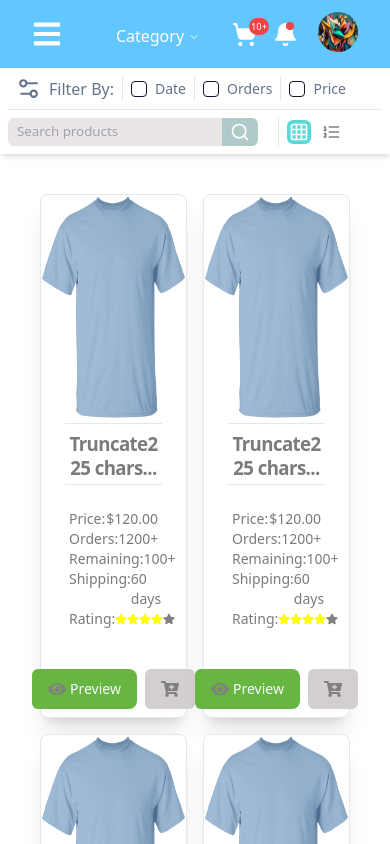
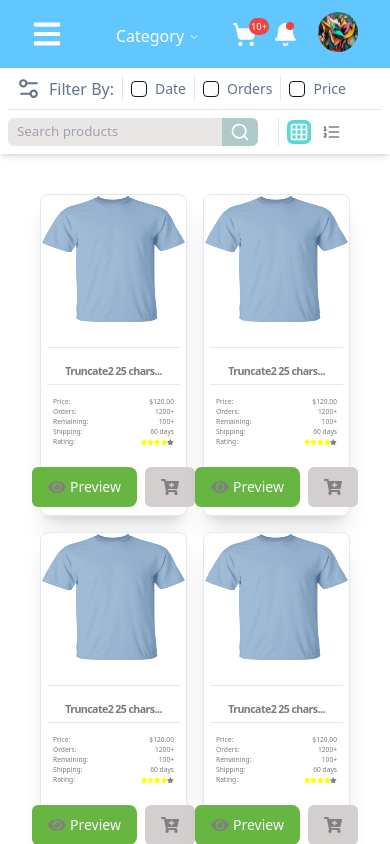
Before and after one commit to chriford-siame/ProdZM, a React (Create React App) app: page / in a window 390 px wide. Shown: the top 844 px of the page. Built offline with nearby package versions, Linux system fonts and the light colour scheme.

Commit message:
Make the card responsive

```diff
--- a/src/components/Product/Card.tsx
+++ b/src/components/Product/Card.tsx
@@ -29,14 +29,14 @@ export default function ProductCard() {
 
     return (
         <Card className='hover:-mt-1 shadow-xl hover:shadow-2xl'>
-            <img className='w-full h-56' src={require('src/assets/images/product/tshirt-1.png')} alt="" />
-            <CardHeader className=' items-center pt-1'>
-                <div className='border-t mx-10 w-full'></div>
+            <img className='w-full md:h-48 xl:h-48 lg:h-52 h-32' src={require('src/assets/images/product/tshirt-1.png')} alt="" />
+            <CardHeader className=' items-center pt-1 px-1.5'>
+                <div className='mt-5 w-full border-b'></div>
                 <CardTitle className=' font-semibold text-[#7c7a7a]'>
                     <TooltipProvider>
                         <Tooltip>
                             <TooltipTrigger>
-                                <a href='/product/13/detail' className=' text-[14pt]'>Truncate2 25 chars...</a>
+                                <a href='/product/13/detail' className=' text-[8pt] md:text-[12pt] xl:text-[12pt] lg:text-[12pt] '>Truncate2 25 chars...</a>
                             </TooltipTrigger>
                             <TooltipContent>
                                 <a href='/product/13/detail' className='text-[#7c7a7a]'>Full title here</a>
@@ -46,35 +46,35 @@ export default function ProductCard() {
                 </CardTitle>
                 <div className='border-t mx-10 w-full'></div>
             </CardHeader>
-            <CardContent className='w-full pb-0'>
-                <div className='flex justify-between px-1  text-[#7c7a7a] text-sm'>
+            <CardContent className='w-full pb-0 px-2 -mt-3'>
+                <div className='flex justify-between px-1  text-[#7c7a7a] text-[5pt] md:text-[10pt] xl:text-[10pt] lg:text-[10pt]'>
                     <p>Price:</p>
                     <p>$120.00</p>
                 </div>
-                <div className='flex justify-between px-1  text-[#7c7a7a] text-sm'>
+                <div className='flex justify-between px-1  text-[#7c7a7a] text-[5pt] md:text-[10pt] xl:text-[10pt] lg:text-[10pt]'>
                     <p>Orders:</p>
                     <p>1200+</p>
                 </div>
-                <div className='flex justify-between px-1  text-[#7c7a7a] text-sm'>
+                <div className='flex justify-between px-1  text-[#7c7a7a] text-[5pt] md:text-[10pt] xl:text-[10pt] lg:text-[10pt]'>
                     <p>Remaining:</p>
                     <p>100+</p>
                 </div>
-                <div className='flex justify-between px-1  text-[#7c7a7a] text-sm'>
+                <div className='flex justify-between px-1  text-[#7c7a7a] text-[5pt] md:text-[10pt] xl:text-[10pt] lg:text-[10pt]'>
                     <p>Shipping:</p>
                     <p>60 days</p>
                 </div>
-                <div className='flex justify-between px-1  text-[#7c7a7a] text-sm'>
+                <div className='flex justify-between px-1  text-[#7c7a7a] text-[5pt] md:text-[10pt] xl:text-[10pt] lg:text-[10pt]'>
                     <p className='items-center'>Rating:</p>
                     <p className='items-center flex'>
-                        <FaStar size={12} color='yellow' />
-                        <FaStar size={12} color='yellow' />
-                        <FaStar size={12} color='yellow' />
-                        <FaStar size={12} color='yellow' />
-                        <FaStar size={12} color='gray' />
+                        <FaStar color='yellow' />
+                        <FaStar color='yellow' />
+                        <FaStar color='yellow' />
+                        <FaStar color='yellow' />
+                        <FaStar color='gray' />
                     </p>
                 </div>
             </CardContent>
-            <div className='pt-10 flex gap-2 justify-center items-center p-2'>
+            <div className='pt-5 flex gap-2 justify-center items-center p-2'>
                 <Button onClick={() => nextPath(1)} className='  rounded-t-sm rounded-md rounded-r-lg bg-[#66b641] hover:bg-[#6bc541] w-full gap-1'><FaEye size={18} color='gray' /> Preview</Button>
                 <Button onClick={() => toast({
                     title: "Save For Later",
```
